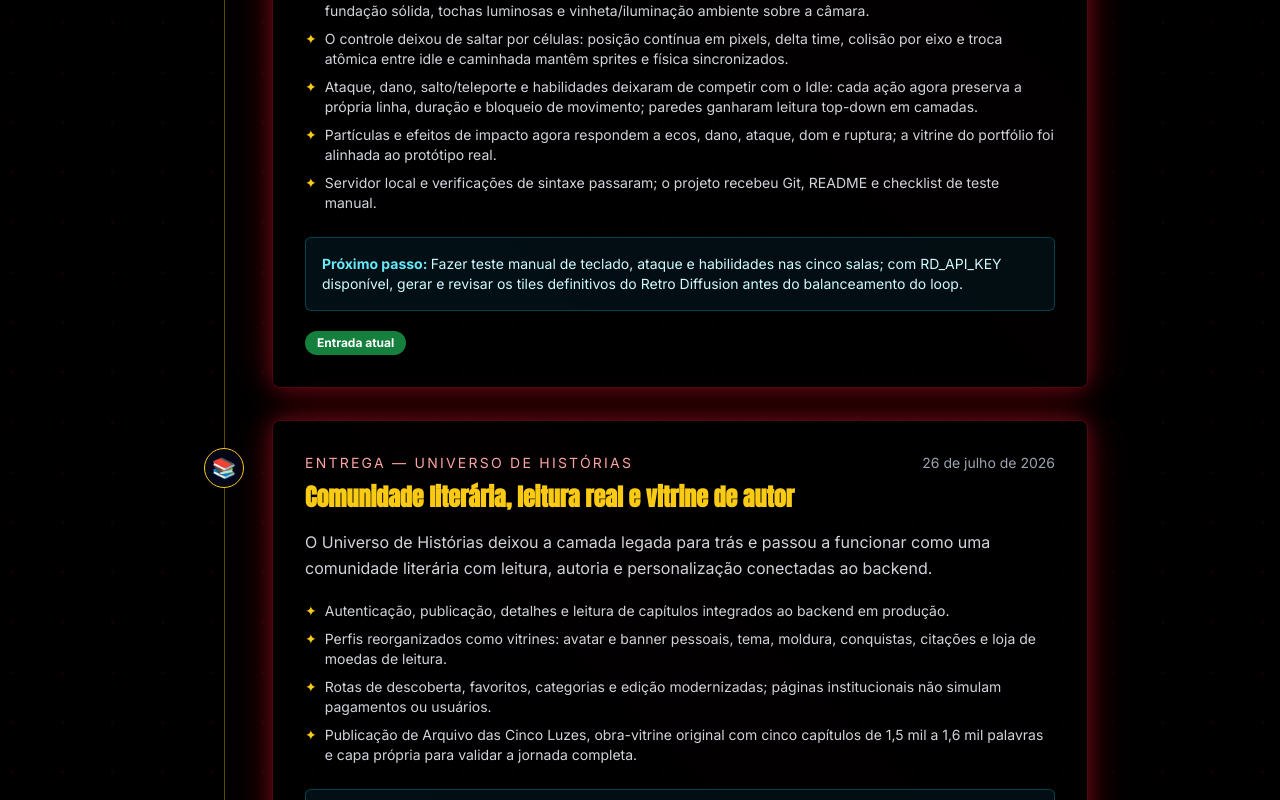
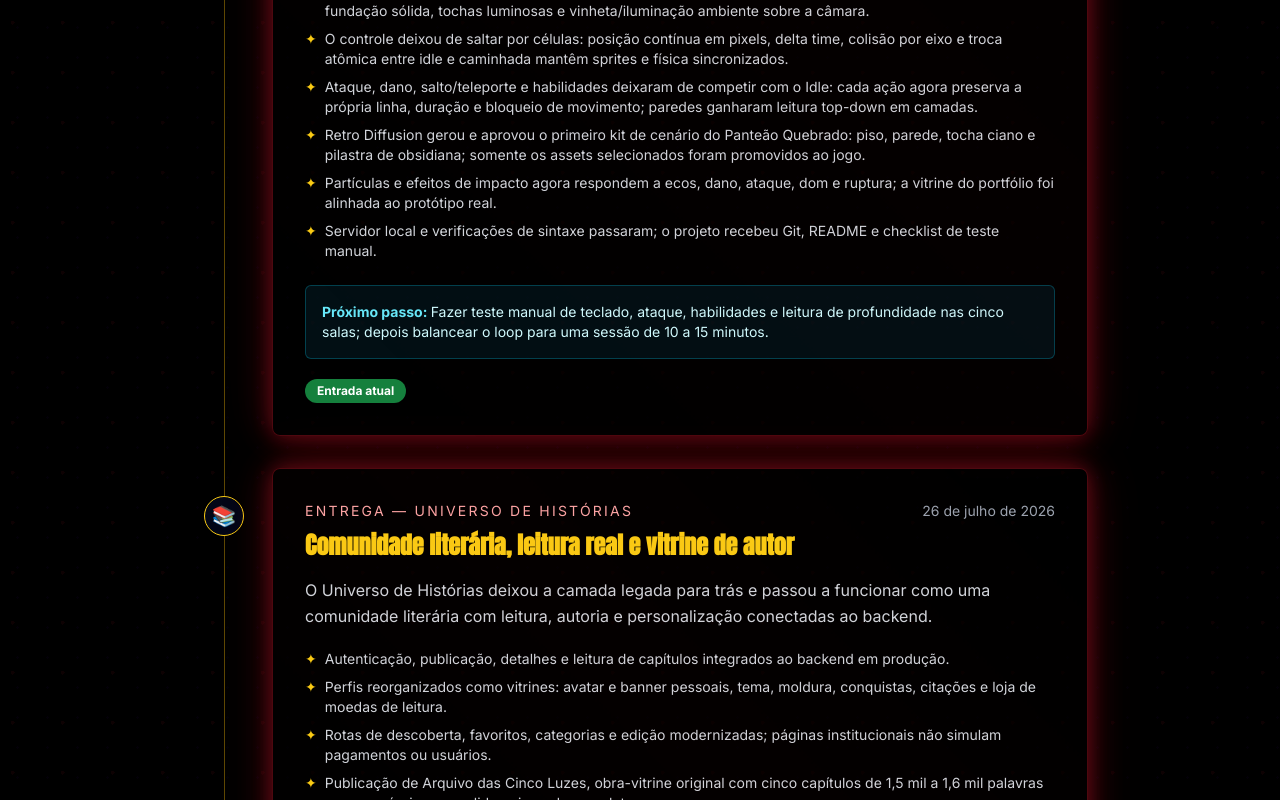
Before and after one commit to murilobsantos/portfoli-novo, a Next.js app: page /devlog in a window 1280 px wide. Shown: the part 1040-1840 px from the top of the page. Built offline with nearby package versions, Linux system fonts and the light colour scheme.

Commit message:
docs: registrar kit visual do Echoes

```diff
--- a/src/data/devlog.ts
+++ b/src/data/devlog.ts
@@ -34,10 +34,11 @@ export const devlogEntries: DevlogEntry[] = [
       "A integração visual ganhou peso de RPG: Viajante em 64×96px, ordenação pela base no eixo Y, pilastras com fundação sólida, tochas luminosas e vinheta/iluminação ambiente sobre a câmara.",
       "O controle deixou de saltar por células: posição contínua em pixels, delta time, colisão por eixo e troca atômica entre idle e caminhada mantêm sprites e física sincronizados.",
       "Ataque, dano, salto/teleporte e habilidades deixaram de competir com o Idle: cada ação agora preserva a própria linha, duração e bloqueio de movimento; paredes ganharam leitura top-down em camadas.",
+      "Retro Diffusion gerou e aprovou o primeiro kit de cenário do Panteão Quebrado: piso, parede, tocha ciano e pilastra de obsidiana; somente os assets selecionados foram promovidos ao jogo.",
       "Partículas e efeitos de impacto agora respondem a ecos, dano, ataque, dom e ruptura; a vitrine do portfólio foi alinhada ao protótipo real.",
       "Servidor local e verificações de sintaxe passaram; o projeto recebeu Git, README e checklist de teste manual.",
     ],
-    nextStep: "Fazer teste manual de teclado, ataque e habilidades nas cinco salas; com RD_API_KEY disponível, gerar e revisar os tiles definitivos do Retro Diffusion antes do balanceamento do loop.",
+    nextStep: "Fazer teste manual de teclado, ataque, habilidades e leitura de profundidade nas cinco salas; depois balancear o loop para uma sessão de 10 a 15 minutos.",
     icon: "⚔️",
     current: true,
   },
```
